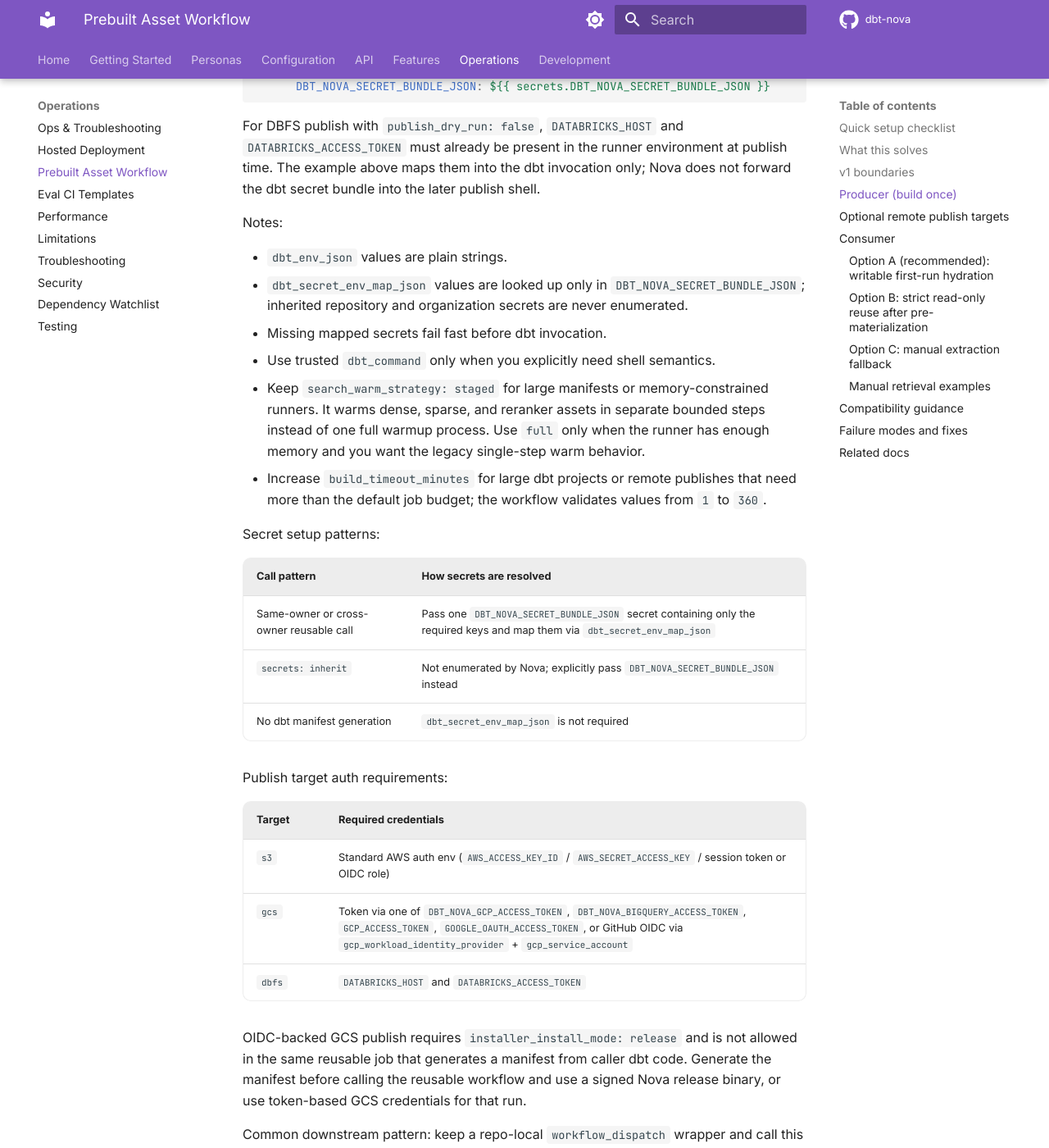
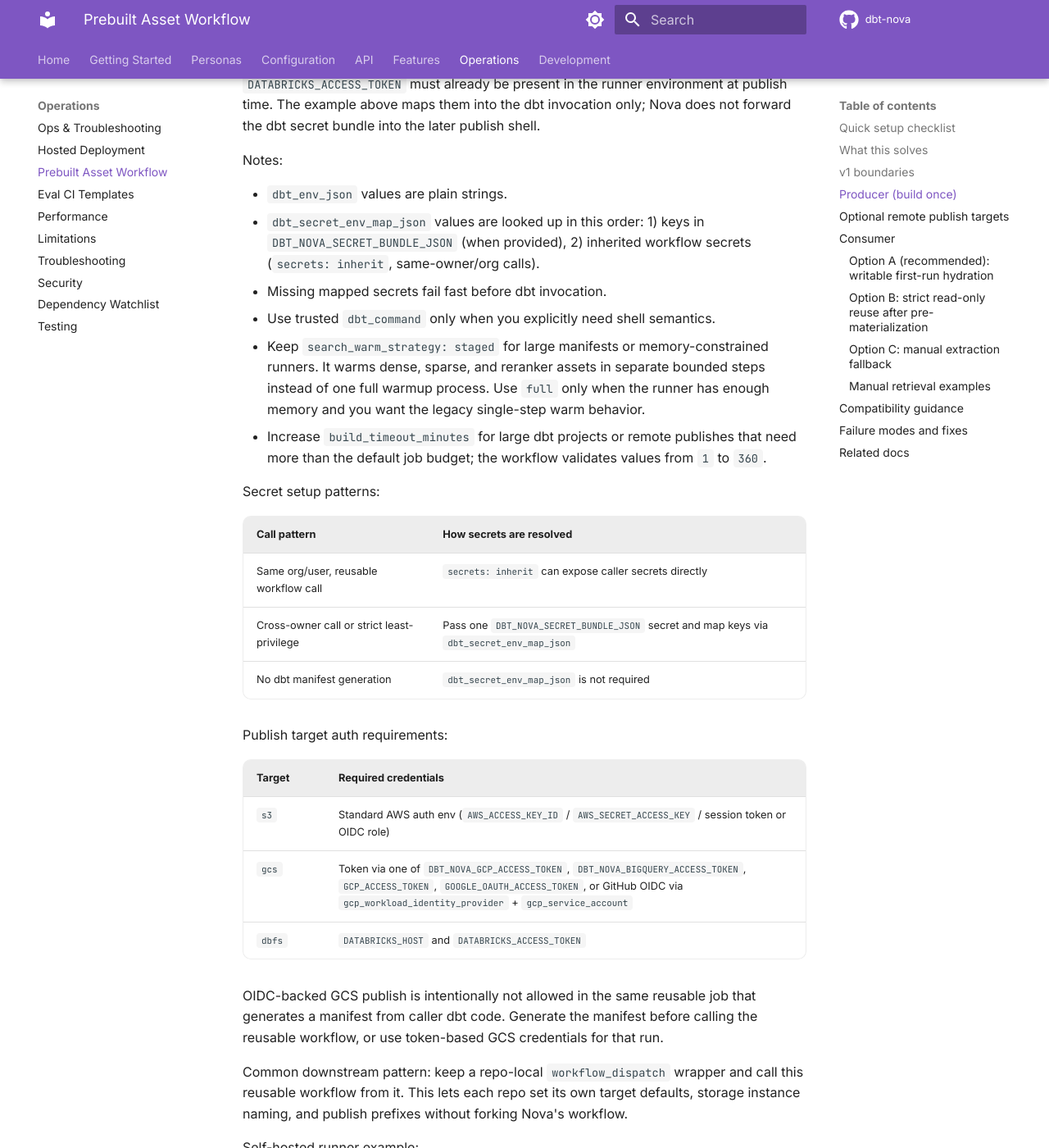
Before and after one commit to joe-broadhead/dbt-nova, an MkDocs documentation site: the page built from docs/operations/prebuilt-assets.md, in a window 1280 px wide and 1400 px high, scrolled down 3864 px. Shown: the whole window at 82% size. Built offline with MkDocs 1.6.1 and Material for MkDocs 9.7.7, drawn with Linux system fonts in a browser that asks for light colours; comment, search, counter and statistics services are not loaded; some of the changed text lies outside the part shown.

Commit message:
fix(ci): keep reusable workflow caller contracts non-breaking
Restore inherited-secret fallback, source+OIDC compatibility, and caller
warm-script fallback so dependency hardening does not change existing
reusable workflow integrations.

````diff
--- a/docs/operations/prebuilt-assets.md
+++ b/docs/operations/prebuilt-assets.md
@@ -49,9 +49,6 @@
 `allow_mutable_installer_ref: true` is set for a trusted development run.
 Source installs resolve the requested ref to one commit, use credentials only
 during that fetch, and remove the source checkout's Git metadata before build.
-They refuse to run whenever the job exposes GitHub OIDC request credentials.
-Remove `id-token: write` for source-based development jobs; use
-`installer_install_mode: release` when OIDC is required.
 
 ```yaml
 name: Build Nova Assets
@@ -89,7 +86,7 @@
 - `runner_labels_json` (JSON array of runner labels, overriding `runner` when
   a self-hosted pool requires multiple labels)
 - workflow_call secret `DBT_NOVA_SECRET_BUNDLE_JSON` (optional JSON object of
-  the exact `secret-name -> secret-value` entries exposed to the workflow)
+  `secret-name -> secret-value` entries for cross-owner reusable workflow calls)
 
 Structured mode is the recommended default:
 
@@ -160,9 +157,9 @@
 Notes:
 
 - `dbt_env_json` values are plain strings.
-- `dbt_secret_env_map_json` values are looked up only in
-  `DBT_NOVA_SECRET_BUNDLE_JSON`; inherited repository and organization secrets
-  are never enumerated.
+- `dbt_secret_env_map_json` values are looked up in this order:
+  1) keys in `DBT_NOVA_SECRET_BUNDLE_JSON` (when provided),
+  2) inherited workflow secrets (`secrets: inherit`, same-owner/org calls).
 - Missing mapped secrets fail fast before dbt invocation.
 - Use trusted `dbt_command` only when you explicitly need shell semantics.
 - Keep `search_warm_strategy: staged` for large manifests or memory-constrained
@@ -177,8 +174,8 @@
 
 | Call pattern | How secrets are resolved |
 |---|---|
-| Same-owner or cross-owner reusable call | Pass one `DBT_NOVA_SECRET_BUNDLE_JSON` secret containing only the required keys and map them via `dbt_secret_env_map_json` |
-| `secrets: inherit` | Not enumerated by Nova; explicitly pass `DBT_NOVA_SECRET_BUNDLE_JSON` instead |
+| Same org/user, reusable workflow call | `secrets: inherit` can expose caller secrets directly |
+| Cross-owner call or strict least-privilege | Pass one `DBT_NOVA_SECRET_BUNDLE_JSON` secret and map keys via `dbt_secret_env_map_json` |
 | No dbt manifest generation | `dbt_secret_env_map_json` is not required |
 
 Publish target auth requirements:
@@ -189,10 +186,9 @@
 | `gcs` | Token via one of `DBT_NOVA_GCP_ACCESS_TOKEN`, `DBT_NOVA_BIGQUERY_ACCESS_TOKEN`, `GCP_ACCESS_TOKEN`, `GOOGLE_OAUTH_ACCESS_TOKEN`, or GitHub OIDC via `gcp_workload_identity_provider` + `gcp_service_account` |
 | `dbfs` | `DATABRICKS_HOST` and `DATABRICKS_ACCESS_TOKEN` |
 
-OIDC-backed GCS publish requires `installer_install_mode: release` and is not
-allowed in the same reusable job that generates a manifest from caller dbt
-code. Generate the manifest before calling the reusable workflow and use a
-signed Nova release binary, or use token-based GCS credentials for that run.
+OIDC-backed GCS publish is intentionally not allowed in the same reusable job
+that generates a manifest from caller dbt code. Generate the manifest before
+calling the reusable workflow, or use token-based GCS credentials for that run.
 
 Common downstream pattern: keep a repo-local `workflow_dispatch` wrapper and
 call this reusable workflow from it. This lets each repo set its own target
````
Also changed, not shown: CHANGELOG.md (+4 -5 lines), README.md (+4 -7 lines), docs/development/ci.md (+5 -8 lines), docs/features/metadata-audit.md (+8 -5 lines), 2 other files.
